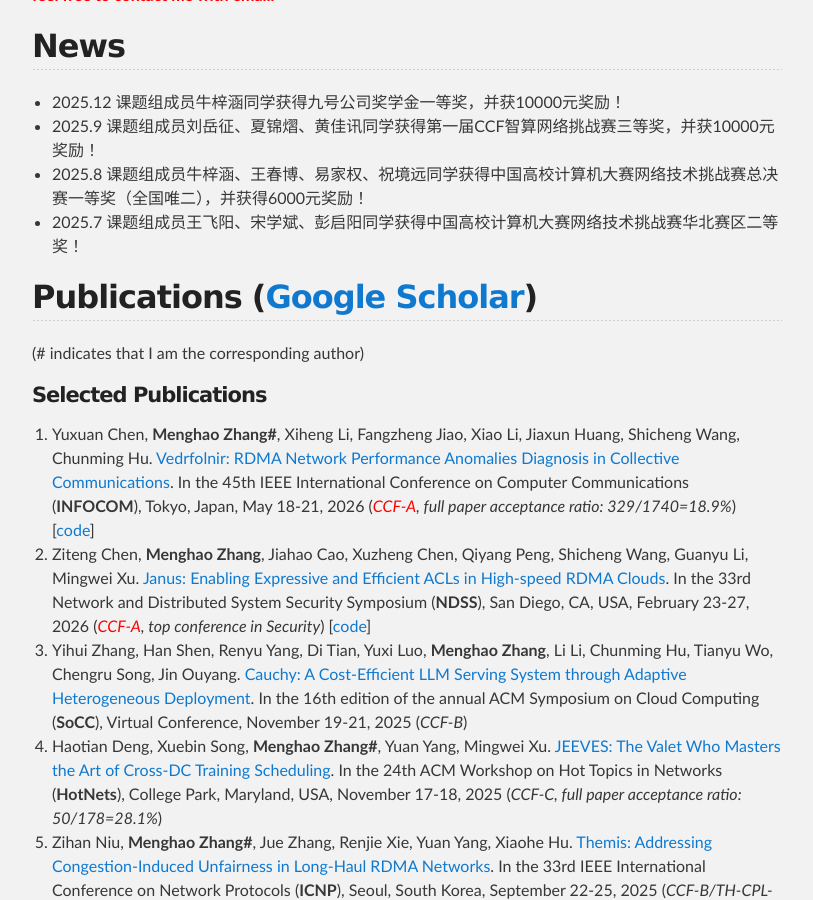
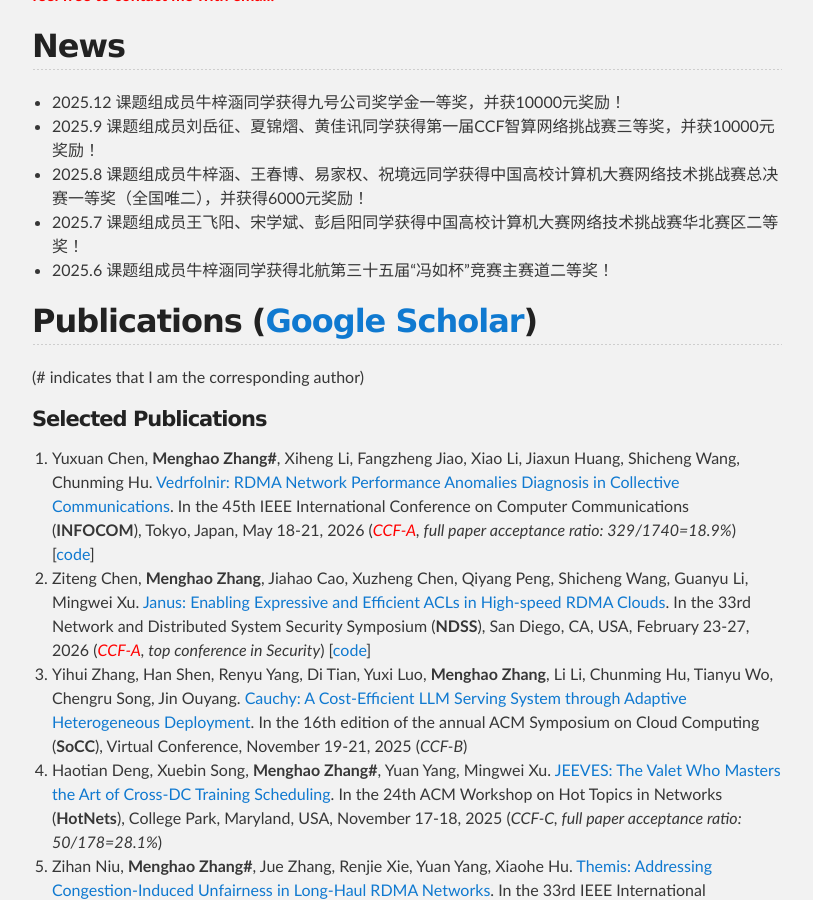
Before and after one commit to zhangmenghao/zhangmenghao.github.io, a Jekyll site: the page built from index.md, in a window 1280 px wide and 900 px high, scrolled down 1145 px. Shown: the whole window, without its empty margins (233-1046 px from the left). Built offline with Jekyll 4.4.1, drawn with Linux system fonts in a browser that asks for light colours.

Commit message:
Update news

```diff
--- a/index.md
+++ b/index.md
@@ -37,6 +37,7 @@ Group Github: [https://github.com/Networked-System-and-Security-Group](https://g
 * 2025.9 课题组成员刘岳征、夏锦熠、黄佳讯同学获得第一届CCF智算网络挑战赛三等奖，并获10000元奖励！
 * 2025.8 课题组成员牛梓涵、王春博、易家权、祝境远同学获得中国高校计算机大赛网络技术挑战赛总决赛一等奖（全国唯二），并获得6000元奖励！
 * 2025.7 课题组成员王飞阳、宋学斌、彭启阳同学获得中国高校计算机大赛网络技术挑战赛华北赛区二等奖！
+* 2025.6 课题组成员牛梓涵同学获得北航第三十五届“冯如杯”竞赛主赛道二等奖！
 
 ## Publications ([Google Scholar](https://scholar.google.com/citations?user=fv-p85gAAAAJ&hl=zh-CN))
 (# indicates that I am the corresponding author)
```
